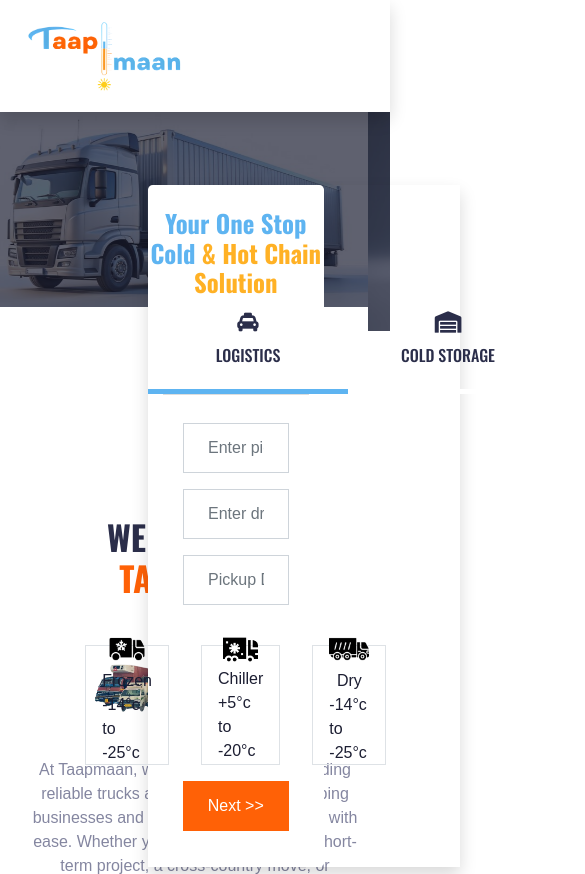
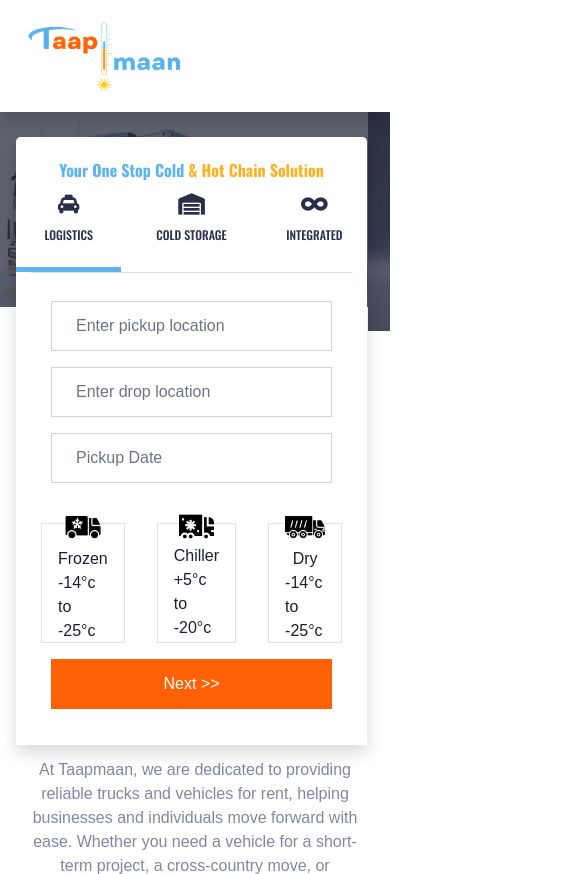
Before and after one commit to Kunalsharrma/Taapmaan, a plain HTML site: page index.html in a window 390 px wide. Shown: the top 874 px of the page, 585 px wide, since content can reach past the window. Drawn offline with nearby package versions, Linux system fonts and the light colour scheme; some packages are replaced by stand-ins of ours.

Commit message:
basic responsivess of form is done

```diff
--- a/css/style.css
+++ b/css/style.css
@@ -2,16 +2,20 @@
 :root {
     --primary: #ff6106;
     --secondary: #5eb4f1;
-    --light: #F4F5F8;
-    --dark: #1C1E32;
+    --light: #f4f5f8;
+    --dark: #1c1e32;
 }
 
+#banner_form {
+    max-width: 45vw;
+}
+#form_overlay_banner {
+    top: 100px;
+    left: 100px;
+    z-index: 10;
+}
 
-
-
-
-
-.banner_text{
+.banner_text {
     margin-top: 120px;
 }
 
@@ -27,32 +31,31 @@
     background-color: #f57c00cc;
 }
 
-
-.text-primaryorange{
+.text-primaryorange {
     color: var(--primary);
 }
 
-.bg-greyishblue{
+.bg-greyishblue {
     background-color: #d1e9ef;
 }
 
-.bg-lightorange{
+.bg-lightorange {
     background-color: #fce9cb;
 }
 
-.bg-primaryorange{
+.bg-primaryorange {
     background-color: var(--primary);
 }
 
-.bg-secondaryblue{
+.bg-secondaryblue {
     background-color: var(--secondary);
 }
 
-.text-secondaryblue{
+.text-secondaryblue {
     color: var(--secondary);
 }
 
-.btn-primaryorange{
+.btn-primaryorange {
     background-color: var(--primary);
     color: white;
 }
@@ -132,7 +135,7 @@
     font-weight: 500;
     letter-spacing: 1px;
     text-transform: uppercase;
-    color:#000000;
+    color: #000000;
     outline: none;
 }
 
@@ -142,7 +145,7 @@
 }
 
 @media (max-width: 991.98px) {
-    .navbar-dark .navbar-nav .nav-link  {
+    .navbar-dark .navbar-nav .nav-link {
         padding: 10px 15px;
     }
 }
@@ -152,7 +155,7 @@
     left: 0;
     right: 0;
     bottom: 0;
-    background: rgba(28, 30, 50, .7);
+    background: rgba(28, 30, 50, 0.7);
     z-index: 1;
 }
 
@@ -175,7 +178,7 @@
     flex-direction: column;
     align-items: center;
     justify-content: center;
-    background: linear-gradient(rgba(28, 30, 50, .9), rgba(28, 30, 50, .9)), url(../img/bg-banner.jpg);
+    background: linear-gradient(rgba(28, 30, 50, 0.9), rgba(28, 30, 50, 0.9)), url(../img/bg-banner.jpg);
     background-attachment: fixed;
 }
 
@@ -187,21 +190,20 @@
 
 .service-item {
     height: fit-content;
-    min-width: 200px;
+    /* min-width: 200px; */
     border-bottom: 5px solid white;
-    transition: .5s;
+    transition: 0.5s;
 }
 
 .service-item:hover,
 .service-item.active {
     /* border-bottom: var(--secondary); */
     border-bottom: 5px solid var(--secondary);
-
 }
 
 .service-item h1,
 .service-item h4 {
-    transition: .5s;
+    transition: 0.5s;
 }
 
 .service-item:hover h1,
@@ -218,7 +220,7 @@
     padding: 30px;
     text-align: center;
     background: var(--light);
-    transition: .5s;
+    transition: 0.5s;
 }
 
 .rent-item:hover,
@@ -227,7 +229,7 @@
 }
 
 .rent-item h4 {
-    transition: .5s;
+    transition: 0.5s;
 }
 
 .rent-item:hover h4,
@@ -239,7 +241,7 @@
     padding: 30px 30px 0 30px;
     text-align: center;
     background: var(--light);
-    transition: .5s;
+    transition: 0.5s;
 }
 
 .team-item:hover,
@@ -248,7 +250,7 @@
 }
 
 .team-item h4 {
-    transition: .5s;
+    transition: 0.5s;
 }
 
 .owl-item.center .team-item h4,
@@ -260,7 +262,7 @@
     top: 0;
     left: 0;
     opacity: 0;
-    transition: .5s;
+    transition: 0.5s;
     background: var(--light);
 }
 
@@ -296,10 +298,10 @@
     display: flex;
     align-items: center;
     justify-content: center;
-    color: #FFFFFF;
+    color: #ffffff;
     background: var(--primary);
     font-size: 22px;
-    transition: .5s;
+    transition: 0.5s;
 }
 
 .team-carousel .owl-nav .owl-prev:hover,
@@ -325,7 +327,7 @@
     width: 20px;
     height: 20px;
     background: var(--secondary);
-    transition: .5s;
+    transition: 0.5s;
 }
 
 .vendor-carousel .owl-dot.active,
@@ -342,7 +344,7 @@
 
 .testimonial-carousel .owl-item .testimonial-item {
     height: 350px;
-    transition: .5s;
+    transition: 0.5s;
     background: var(--light);
 }
 
@@ -352,7 +354,7 @@
 
 .testimonial-carousel .owl-item .testimonial-item h1,
 .testimonial-carousel .owl-item .testimonial-item h4 {
-    transition: .5s;
+    transition: 0.5s;
 }
 
 .testimonial-carousel .owl-item.center .testimonial-item h1 {
@@ -367,18 +369,6 @@
     background: linear-gradient(#5eb4f1df, #5eb4f1de), url(../img/bg-banner.jpg);
     background-attachment: fixed;
 }
-
-
-
-
-
-
-
-
-
-
-
-
 
 body {
     font-family: Arial, sans-serif;
@@ -412,11 +402,45 @@
     margin-top: 0;
 }
 
-.vehicle-box.selected, .vehicle-box:hover {
+.vehicle-box.selected,
+.vehicle-box:hover {
     background-color: #ddeff9;
 }
-.vehicle-box{
+.vehicle-box {
     width: 140px;
     height: 120px;
     cursor: pointer;
 }
+
+/* media queries  */
+@media only screen and (max-width: 1402px) {
+    #banner_form {
+        max-width: 60vw;
+    }
+}
+@media only screen and (max-width: 1060px) {
+    #banner_form {
+        max-width: 80vw;
+    }
+    #form_overlay_banner {
+        top: 25px;
+        left: 30px;
+        z-index: 10;
+    }
+}
+@media only screen and (max-width: 800px) {
+    #banner_form {
+        max-width: 90vw;
+    }
+    #form_overlay_banner {
+        top: 25px;
+        left: 0px;
+        z-index: 10;
+    }
+    h6{
+        font-size: 12px;
+    }
+    h2{
+        font-size: 16px;
+    }
+}
--- a/index.html
+++ b/index.html
@@ -105,8 +105,8 @@
         <!-- Carousel Start -->
         <div class="container-fluid p-0 position-relative" style="margin-bottom: 90px">
             <!-- Form Overlay -->
-            <div class="form-overlay shadow position-absolute m-5" style="top: 25px; left: 100px; z-index: 10; width: 80%">
-                <div class="bg-white rounded-lg" style="max-width: 45vw">
+            <div id="form_overlay_banner" class="form-overlay shadow position-absolute mx-3">
+                <div id="banner_form" class="bg-white rounded-lg">
                     <h2 class="mb-md-4 text-center pt-4 text-secondaryblue">Your One Stop Cold <span class="text-primaryorangehg" style="color: #ffb125">& Hot Chain Solution</span></h2>
                     <div class="d-flex justify-content-between">
                         <div class="service-box service-item active d-flex flex-column justify-content-center p-2" id="box-logistics" onclick="showContent('logistics', 'box-logistics')">
@@ -132,18 +132,18 @@
                         <div class="service-content" id="logistics">
                             <form class="bg-white rounded" id="truckBookingForm" style="max-width: 80vw">
                                 <div class="row mx-n2">
-                                    <div class="col-xl-4 col-lg-4 col-md-6 px-2 my-2">
+                                    <div class="col-xl-4 col-lg-4 col-sm-6 px-2 my-2">
                                         <input id="pickup-location" type="text" class="form-control p-4" placeholder="Enter pickup location" required />
                                     </div>
-                                    <div class="col-xl-4 col-lg-4 col-md-6 px-2 my-2">
+                                    <div class="col-xl-4 col-lg-4 col-sm-6 px-2 my-2">
                                         <input id="drop-location" type="text" class="form-control p-4" placeholder="Enter drop location" required />
                                     </div>
-                                    <div class="col-xl-4 col-lg-4 col-md-6 px-2 my-2">
+                                    <div class="col-xl-4 col-lg-4 col-sm-6 px-2 my-2">
                                         <div class="date mb-3" id="date" data-target-input="nearest">
                                             <input id="pickup-date" type="text" class="form-control p-4 datetimepicker-input" placeholder="Pickup Date" data-target="#date" data-toggle="datetimepicker" />
                                         </div>
                                     </div>
-                                    <div class="col-xl-12 col-lg-4 col-md-6 px-2">
+                                    <div class="col-xl-12 px-2">
                                         <div class="vehicle-selection d-flex align-items-center justify-content-center">
                                             <div class="vehicle-box border d-flex flex-column align-items-center justify-content-center p-3 m-3" data-value="Frozen">
                                                 <img src="img/Frozen.png" width="40px" />
@@ -163,7 +163,7 @@
                                             <input type="hidden" id="selected-vehicle" name="vehicle" value="" />
                                         </div>
                                     </div>
-                                    <div class="col-xl-6 col-lg-4 col-md-6 px-2">
+                                    <div class="col-xl-12 px-2">
                                         <button id="nextButton" class="btn btn-primaryorange btn-block mb-3" type="submit" style="height: 50px">Next >></button>
                                     </div>
                                     <p id="success-contact-submit"></p>
```
Lines whose indentation alone changed are shown as unchanged.
